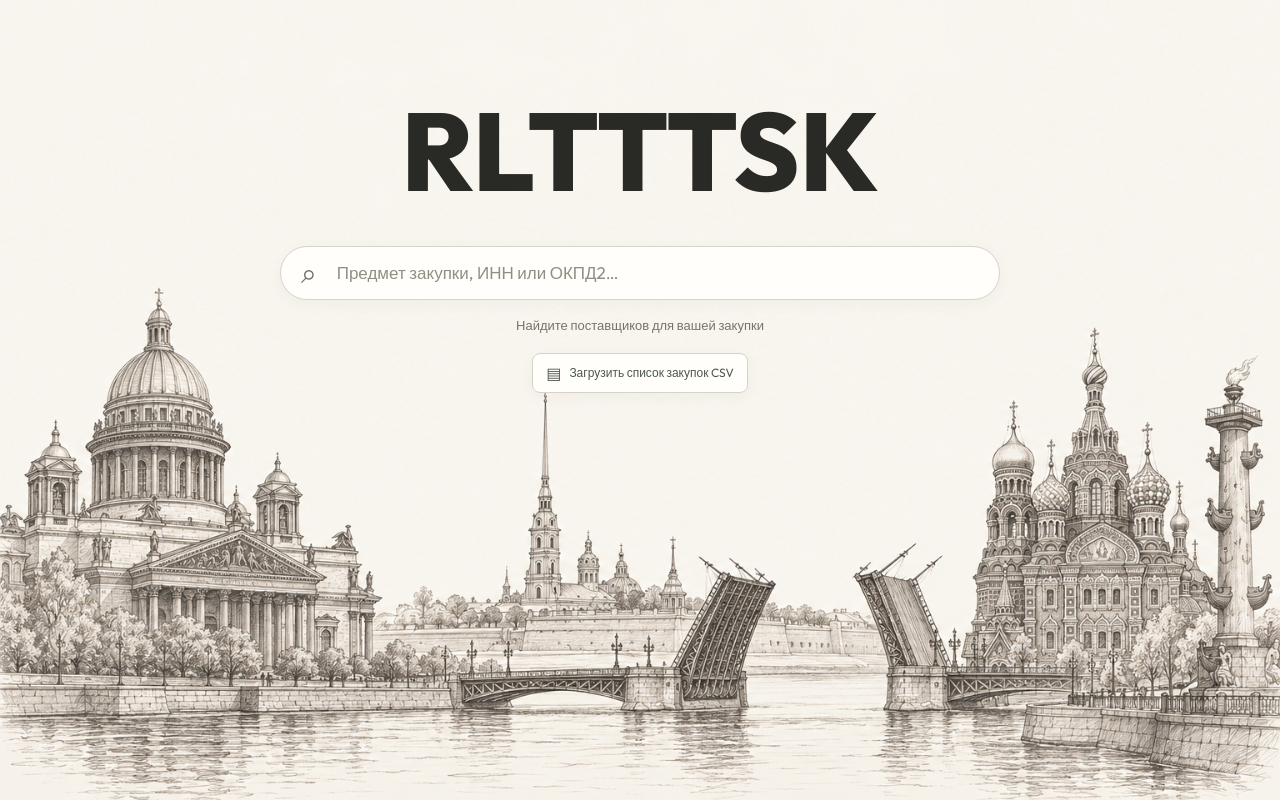
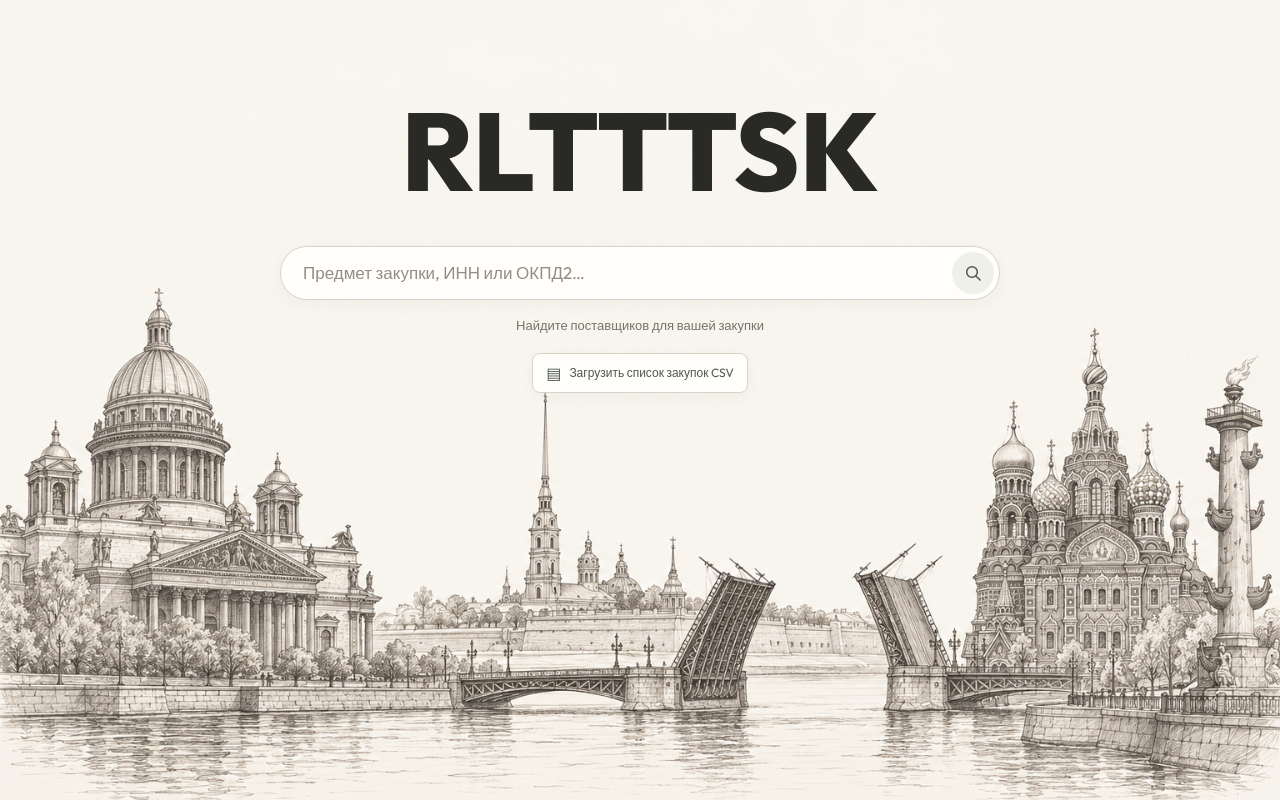
Before and after one commit to RomanTamrazov/RLTTTSK, a React (Vite) app in the folder frontend/: page / in a window 1280 px wide. Built offline with nearby package versions, Linux system fonts and the light colour scheme; the HTML template or start-up script is replaced by a standard one.

Commit message:
Move candidate search button to the right

```diff
--- a/frontend/src/App.tsx
+++ b/frontend/src/App.tsx
@@ -12,6 +12,8 @@ const companyLookupUrls = (inn: string) => ({
 
 export default function App() {
   const [query, setQuery] = useState('')
+  const [submittedQuery, setSubmittedQuery] = useState('')
+  const [searchRun, setSearchRun] = useState(0)
   const [focused, setFocused] = useState(false)
   const [selectedInn, setSelectedInn] = useState<string | null>(null)
   const [page, setPage] = useState(0)
@@ -35,6 +37,13 @@ export default function App() {
   const pageSuppliers = suppliers.slice(page * 5, page * 5 + 5)
   const selected = focused ? suppliers.find(s => s.supplier_inn === selectedInn) : undefined
   const recommendedCount = bulkResults.reduce((sum, row) => sum + (row.result?.recommendations.length ?? 0), 0)
+
+  function submitSearch(value = query) {
+    const clean = value.trim()
+    setFocused(true)
+    if (clean.length < 2) return
+    setQuery(clean); setSubmittedQuery(clean); setSearchRun(run => run + 1)
+  }
 
   async function loadPurchaseCsv(file?: File) {
     setBulkError(''); setBulkResults([]); setBulkProgress(0); setPurchases([]); setCsvHeaders([])
@@ -75,16 +84,14 @@ export default function App() {
   useEffect(() => {
     const controller = new AbortController()
     setResult(null); setError(''); setSelectedInn(null); setPage(0)
-    if (query.trim().length < 2) { setLoading(false); return }
+    if (query.trim().length < 2 || submittedQuery !== query.trim()) { setLoading(false); return }
     setLoading(true)
-    const timer = setTimeout(() => {
-      searchSuppliers(query.trim(), controller.signal)
-        .then(data => { if (!controller.signal.aborted) setResult(data) })
-        .catch(err => { if (!controller.signal.aborted) setError(err instanceof Error ? err.message : 'Не удалось выполнить поиск.') })
-        .finally(() => { if (!controller.signal.aborted) setLoading(false) })
-    }, 450)
-    return () => { clearTimeout(timer); controller.abort() }
-  }, [query])
+    searchSuppliers(submittedQuery, controller.signal)
+      .then(data => { if (!controller.signal.aborted) setResult(data) })
+      .catch(err => { if (!controller.signal.aborted) setError(err instanceof Error ? err.message : 'Не удалось выполнить поиск.') })
+      .finally(() => { if (!controller.signal.aborted) setLoading(false) })
+    return () => controller.abort()
+  }, [query, searchRun, submittedQuery])
 
   useEffect(() => {
     if (!previewRef.current) return
@@ -108,8 +115,7 @@ export default function App() {
         <h1 className="company-title">RLTTTSK</h1>
         <div ref={wrapRef} className={`search-layout${focused ? ' is-open' : ''}${selected ? ' has-preview' : ''}`}>
           {selected && <div className="search-hover-area" aria-hidden="true" style={{ height: `calc(100% + ${previewHeight + 12}px)` }} />}
-          <div className={`search-shell${focused ? ' is-focused' : ''}`}>
-            <span className="search-icon" aria-hidden="true">⌕</span>
+          <form className={`search-shell${focused ? ' is-focused' : ''}`} onSubmit={event => { event.preventDefault(); submitSearch() }}>
             <input
               className="search-input" ref={inputRef} type="search" value={query} maxLength={500}
               aria-label="Предмет закупки, ИНН или ОКПД2" aria-controls="supplier-results" aria-expanded={focused}
@@ -117,7 +123,6 @@ export default function App() {
               onChange={event => setQuery(event.target.value)} onFocus={() => setFocused(true)}
               onKeyDown={event => {
                 if (event.key === 'Escape') { setFocused(false); setSelectedInn(null) }
-                if (event.key === 'Enter') setFocused(true)
                 if (['ArrowDown', 'ArrowUp'].includes(event.key) && suppliers.length) {
                   event.preventDefault(); setFocused(true)
                   const index = suppliers.findIndex(s => s.supplier_inn === selectedInn)
@@ -127,15 +132,17 @@ export default function App() {
                 }
               }}
             />
-            {query && <button className="clear-search" aria-label="Очистить поиск" onClick={() => { setQuery(''); inputRef.current?.focus() }}>×</button>}
-          </div>
+            {query && <button type="button" className="clear-search" aria-label="Очистить поиск" onClick={() => { setQuery(''); setSubmittedQuery(''); inputRef.current?.focus() }}>×</button>}
+            <button type="submit" className="search-submit" aria-label="Найти кандидатов" title="Найти кандидатов"><svg viewBox="0 0 24 24" aria-hidden="true"><circle cx="10.8" cy="10.8" r="6.4" /><path d="m15.5 15.5 5 5" /></svg></button>
+          </form>
           {!focused && !query && <p className="search-hint">Найдите поставщиков для вашей закупки</p>}
           {focused && (
             <div id="supplier-results" className="search-dropdown" style={{ minHeight: suppliers.length ? previewHeight : undefined }}>
               {query.trim().length < 2 ? <div className="search-status">
                 <p>Опишите закупку или введите ИНН / ОКПД2</p>
-                {EXAMPLES.map(example => <button className="query-example" key={example} onClick={() => setQuery(example)}>{example}</button>)}
-              </div> : loading ? <p className="search-status loading-status" role="status">Подбираем поставщиков<span className="loading-dots" aria-hidden="true">…</span></p>
+                {EXAMPLES.map(example => <button className="query-example" key={example} onClick={() => { setQuery(example); submitSearch(example) }}>{example}</button>)}
+              </div> : submittedQuery !== query.trim() ? <p className="search-status">Нажмите кнопку поиска или Enter, чтобы подобрать кандидатов.</p>
+                : loading ? <p className="search-status loading-status" role="status">Подбираем поставщиков<span className="loading-dots" aria-hidden="true">…</span></p>
                 : error ? <p className="search-status" role="alert">{error}</p>
                   : !suppliers.length ? <p className="search-status" role="status">Поставщики не найдены. Уточните предмет закупки или код ОКПД2.</p>
                     : <>
--- a/frontend/src/index.css
+++ b/frontend/src/index.css
@@ -150,10 +150,13 @@ body {
 .company-title { font-size: 110px; font-weight: 800; line-height: 1; margin: 0 0 40px; user-select: none; }
 .search-shell { display: flex; align-items: center; background: #fffefa; border: 1px solid #d7d3c9; border-radius: 28px; box-shadow: 0 4px 16px #2929250a; }
 .search-shell.is-focused { border-color: #706d62; box-shadow: 0 0 0 3px #706d621a; }
-.search-icon { font-size: 28px; padding: 0 20px; color: #706d62; }
-.search-input { flex: 1; background: transparent; border: none; outline: none; color: #292925; font-size: 17px; padding: 13px 0; font-family: inherit; }
+.search-input { flex: 1; background: transparent; border: none; outline: none; color: #292925; font-size: 17px; padding: 13px 0 13px 22px; font-family: inherit; }
 .search-input::-webkit-search-cancel-button { display: none; }
-.clear-search { padding: 0 18px; background: none; border: none; color: #706d62; cursor: pointer; font-size: 24px; }
+.clear-search { padding: 0 10px; background: none; border: none; color: #706d62; cursor: pointer; font-size: 22px; }
+.search-submit { display: inline-flex; flex: 0 0 42px; align-items: center; justify-content: center; width: 42px; height: 42px; margin: 3px 5px 3px 0; border: 0; border-radius: 50%; background: #eef0e9; color: #4e584e; cursor: pointer; transition: color 150ms ease, background 150ms ease, transform 150ms ease; }
+.search-submit svg { width: 20px; height: 20px; fill: none; stroke: currentColor; stroke-width: 1.8; stroke-linecap: round; }
+.search-submit:hover, .search-submit:focus-visible { background: #e6f1ff; color: #1677e8; }
+.search-submit:active { transform: scale(.94); }
 .search-hint { text-align: center; color: #777469; font-size: 13px; margin: 16px 0 0; }
 .search-status { padding: 20px 22px; margin: 0; color: #69675e; font-size: 14px; line-height: 1.6; }
 .query-example { display: block; width: 100%; background: none; border: none; padding: 8px 0; text-align: left; color: #4e584e; font: inherit; cursor: pointer; }
```
